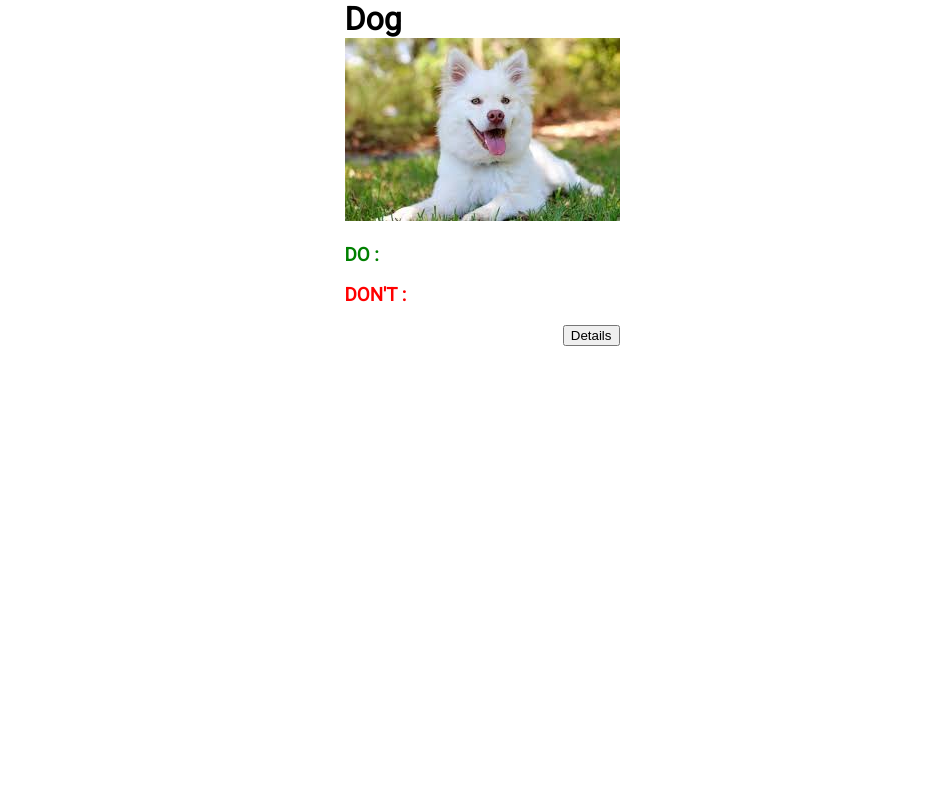
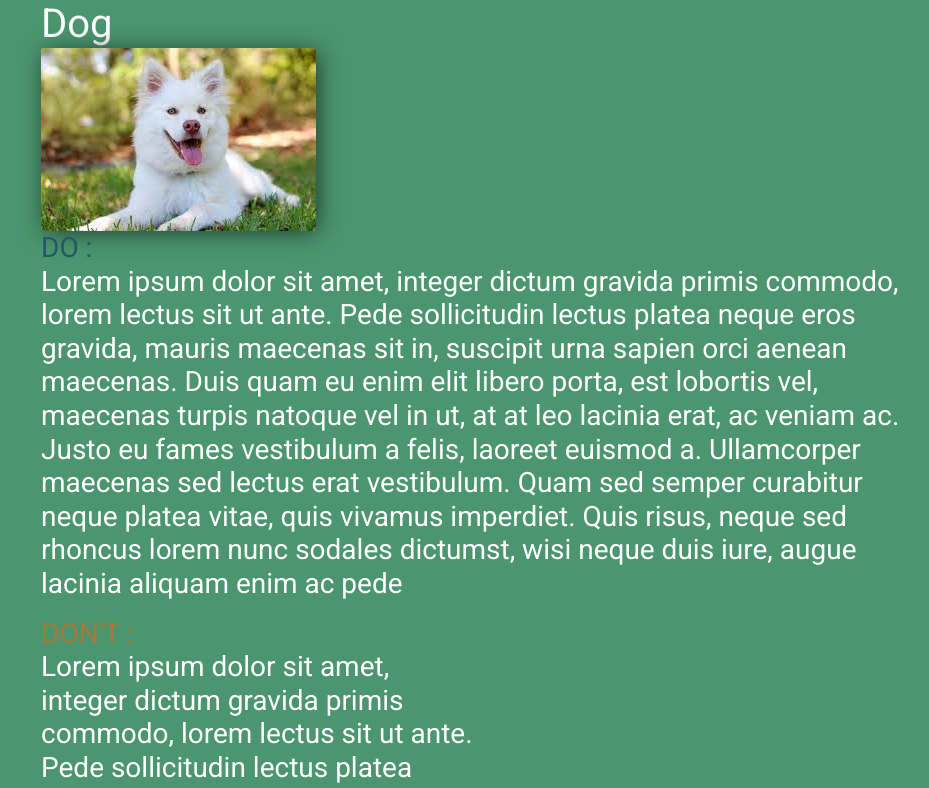
Before and after one commit to birinab/back2front, a React (Create React App) app: page /animal in a window 1280 px wide. Shown: the top 788 px of the page, without its empty margins (158-1087 px from the left). Built offline with nearby package versions, Linux system fonts and the light colour scheme.

Commit message:
bootstrap

```diff
--- a/public/index.html
+++ b/public/index.html
@@ -11,6 +11,7 @@
     <link rel="manifest" href="%PUBLIC_URL%/manifest.json">
     <link rel="shortcut icon" href="%PUBLIC_URL%/favicon.ico">
     <link href="https://fonts.googleapis.com/css?family=Roboto" rel="stylesheet">
+    <link rel="stylesheet" href="https://stackpath.bootstrapcdn.com/bootstrap/4.1.3/css/bootstrap.min.css" integrity="sha384-MCw98/SFnGE8fJT3GXwEOngsV7Zt27NXFoaoApmYm81iuXoPkFOJwJ8ERdknLPMO" crossorigin="anonymous">
     <!--
       Notice the use of %PUBLIC_URL% in the tags above.
       It will be replaced with the URL of the `public` folder during the build.
--- a/src/components/animal/style.css
+++ b/src/components/animal/style.css
@@ -2,19 +2,38 @@
 body{
     display: flex;
     justify-content: center;
+    background-color: #4B966E;
+    color: white;
+    margin: 0 auto;
+    flex-direction:row;
 }
 .animal{
 display: inline-block;
+-webkit-box-shadow: 3px 2px 25px -2px rgba(0,0,0,0.66);
+-moz-box-shadow: 3px 2px 25px -2px rgba(0,0,0,0.66);
+box-shadow: 3px 2px 25px -2px rgba(0,0,0,0.66);
+border-radius: 3px;
 }
 .do{
-    color: green;
+    color: #28546C;
 }
 .dont{
-   color:red;
+   color: #AA7639;
+   width: 50%;
 }
 .btn{
     float: right;
+    width: 150px;
+    height: 70px;
+    background-color: #AA5239;
+    color: white;
+    border-radius: 5px;
+    font-size: 20px;
 }
 .h{
     margin: 0 auto;
 }
+p{color: white;}
+.container{
+    width: 80%;
+}
--- a/src/components/main/style.css
+++ b/src/components/main/style.css
@@ -0,0 +1,5 @@
+#main{
+    display:flex;
+    justify-content: center;
+    align-items: center;
+}
```
Also changed, not shown: src/components/animal/index.js.
